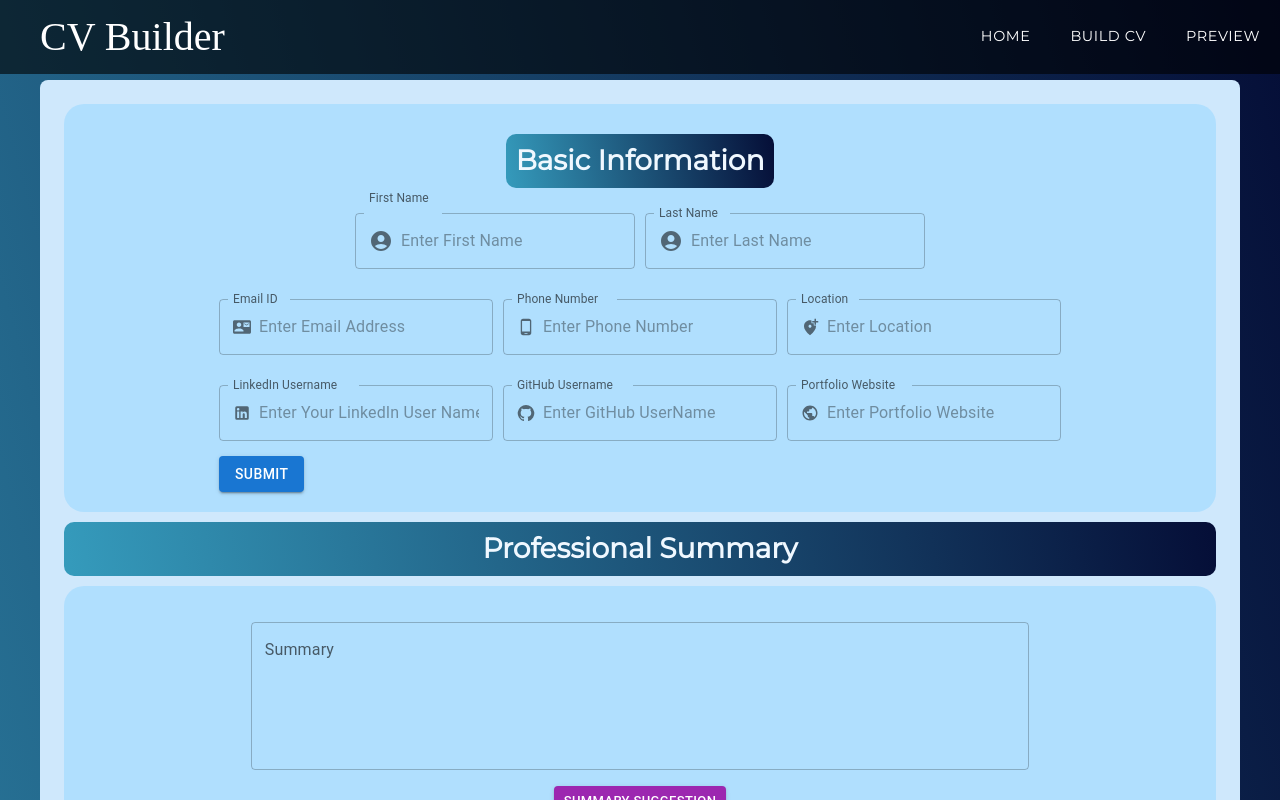
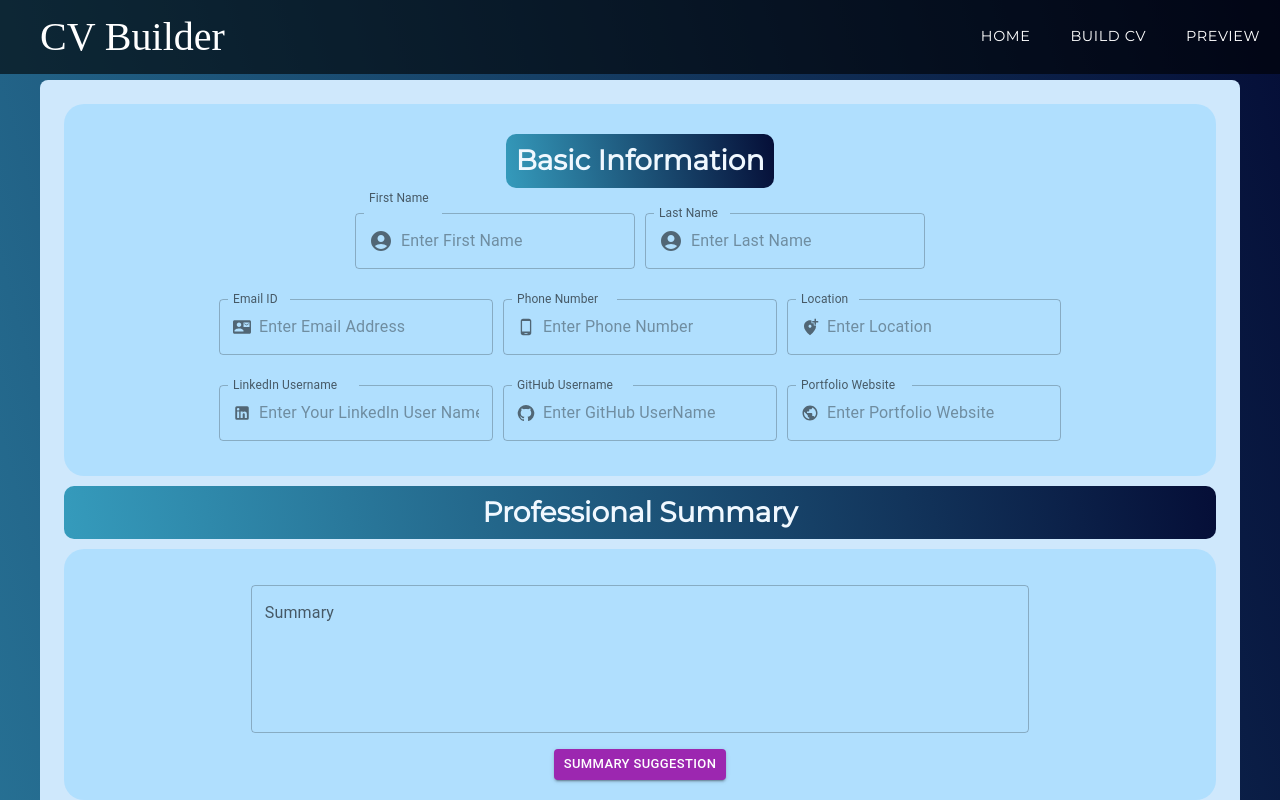
Before and after one commit to maijako/CV-generator, a React (Create React App) app: page /buildCV in a window 1280 px wide. Shown: the top 800 px of the page. Built offline with nearby package versions, Linux system fonts and the light colour scheme; no server answers; a web font is replaced by a local one; what @react-pdf/renderer would draw is missing.

Commit message:
Commented the button in basicUserInfo file

```diff
--- a/src/components/cvcomponents/BasicUserInfo.js
+++ b/src/components/cvcomponents/BasicUserInfo.js
@@ -283,9 +283,9 @@
 
 
           </div>
-          <Button variant="contained" type="submit">
+          {/* <Button variant="contained" type="submit">
             Submit
-          </Button>
+          </Button> */}
         </form>
       </div>
     </>
```
